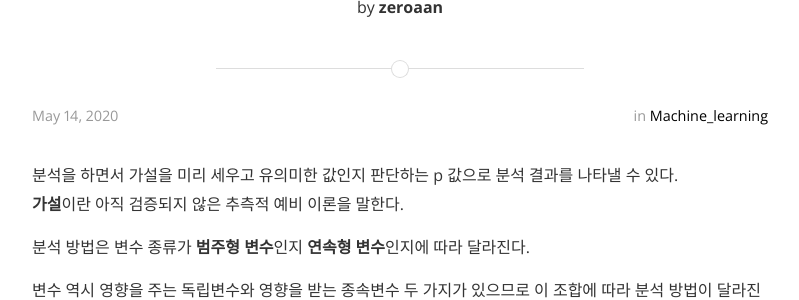
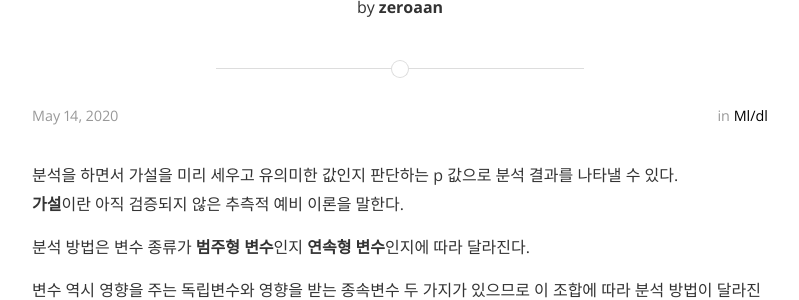
Before and after one commit to zeroaan/zeroaan.github.io, a Jekyll site: the page built from _posts/2020-05-14-[ML] 통계분석 기초.md, in a window 1280 px wide and 900 px high. Shown: the part 181-481 px from the top of the window, without its empty margins (240-1039 px from the left). Built offline with Jekyll 4.4.1, drawn with Linux system fonts in a browser that asks for light colours; nearby versions of some CDN libraries; comment, search, counter and statistics services are not loaded.

Commit message:
Update: 2020-05-14-[ML] 통계분석 기초

```diff
--- a/_posts/2020-05-14-[ML] 통계분석 기초.md
+++ b/_posts/2020-05-14-[ML] 통계분석 기초.md
@@ -3,7 +3,7 @@ layout: post
 title:  "[ML] 통계분석 기초"
 date:   2020-05-14 17:13:04
 author: zeroaan
-categories: machine_learning
+categories: ML/DL
 # tags: python code
 # cover:  "/assets/header_image.jpg"
 ---
```
